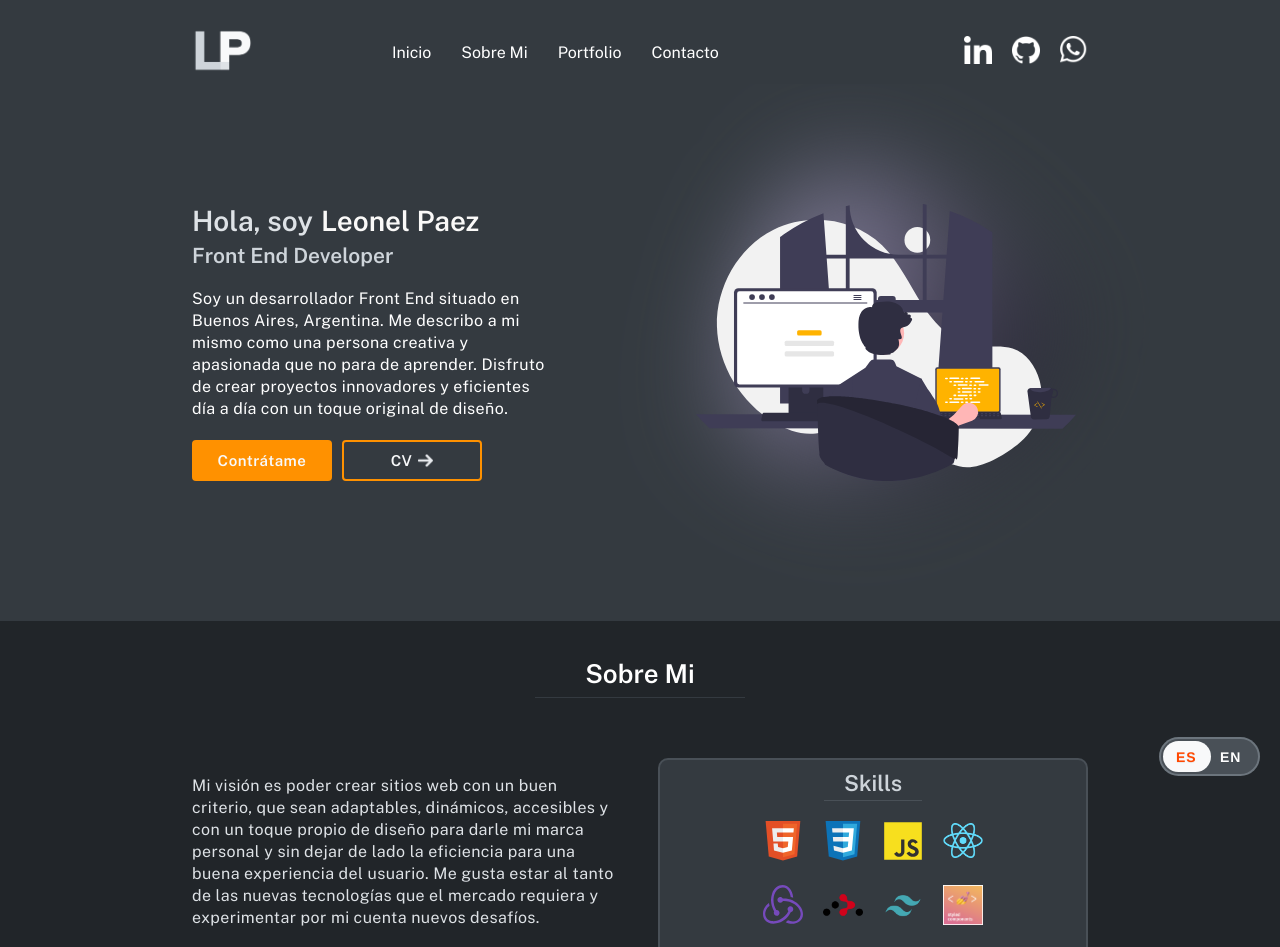
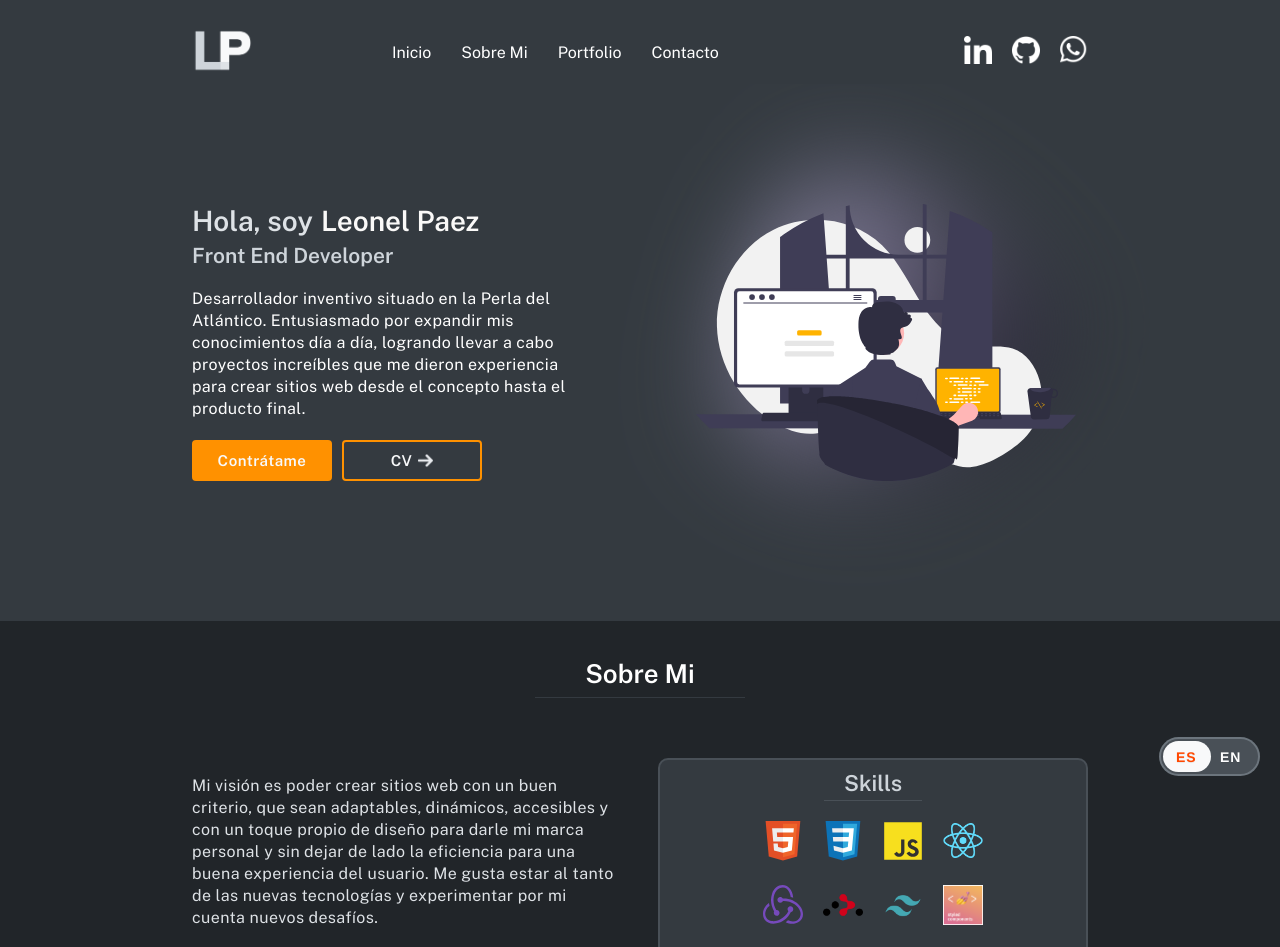
Before and after one commit to LeoPaez/portfolio-lp, a React (Vite) app: page / in a window 1280 px wide. Shown: the top 947 px of the page. Built offline with nearby package versions, Linux system fonts and the light colour scheme.

Commit message:
Nueva informacion en las secciones hero y about me

```diff
--- a/src/components/Hero.jsx
+++ b/src/components/Hero.jsx
@@ -172,7 +172,7 @@ const HeroInfo = styled.p`
   margin-bottom: 20px;
   line-height: 22px;
   letter-spacing: 0.4px;
-  width: 90%;
+  width: 100%;
   @media (max-width: 1300px){
     font-size: 16px;
   }
--- a/src/translations/en/global.json
+++ b/src/translations/en/global.json
@@ -6,12 +6,12 @@
   },
   "header": {
     "title": "Hi, I'm",
-    "info": "I am a Front End Developer based in Buenos Aires, Argentina. I describe myself as a creative and passionate person who never stops learning. I enjoy creating innovative and efficient projects day by day with an original touch of design.",
+    "info": "Inventive developer located in the Pearl of the Atlantic. Enthusiastic to expand my knowledge day by day, managing to carry out incredible projects that gave me experience to create websites from concept to final product.",
     "hireMeButton": "Hire Me"
   },
   "about": {
     "title": "About Me",
-    "info": "My vision is to be able to create websites with a good criteria, that are adaptable, dynamic, accessible and with my own touch of design to give it my personal brand and without leaving aside the efficiency for a good user experience. I like to be aware of new technologies that the market requires and experiment on my own new challenges.",
+    "info": "My vision is to be able to create websites with a good criteria, that are adaptable, dynamic, accessible and with my own touch of design to give it my personal brand and without leaving aside the efficiency for a good user experience. I like to be aware of new technologies and experiment on my own with new challenges.",
     "years": "Years of coding",
     "projects": "Projects completed"
   },
--- a/src/translations/es/global.json
+++ b/src/translations/es/global.json
@@ -6,12 +6,12 @@
   },
   "header": {
     "title": "Hola, soy",
-    "info": "Soy un desarrollador Front End situado en Buenos Aires, Argentina. Me describo a mi mismo como una persona creativa y apasionada que no para de aprender. Disfruto de crear proyectos innovadores y eficientes día a día con un toque original de diseño.",
+    "info": "Desarrollador inventivo situado en la Perla del Atlántico. Entusiasmado por expandir mis conocimientos día a día, logrando llevar a cabo proyectos increíbles que me dieron experiencia para crear sitios web desde el concepto hasta el producto final.",
     "hireMeButton": "Contrátame"
   },
   "about": {
     "title": "Sobre Mi",
-    "info": "Mi visión es poder crear sitios web con un buen criterio, que sean adaptables, dinámicos, accesibles y con un toque propio de diseño para darle mi marca personal y sin dejar de lado la eficiencia para una buena experiencia del usuario. Me gusta estar al tanto de las nuevas tecnologías que el mercado requiera y experimentar por mi cuenta nuevos desafíos.",
+    "info": "Mi visión es poder crear sitios web con un buen criterio, que sean adaptables, dinámicos, accesibles y con un toque propio de diseño para darle mi marca personal y sin dejar de lado la eficiencia para una buena experiencia del usuario. Me gusta estar al tanto de las nuevas tecnologías y experimentar por mi cuenta nuevos desafíos.",
     "years": "Años programando",
     "projects": "Proyectos completados"
   },
```
